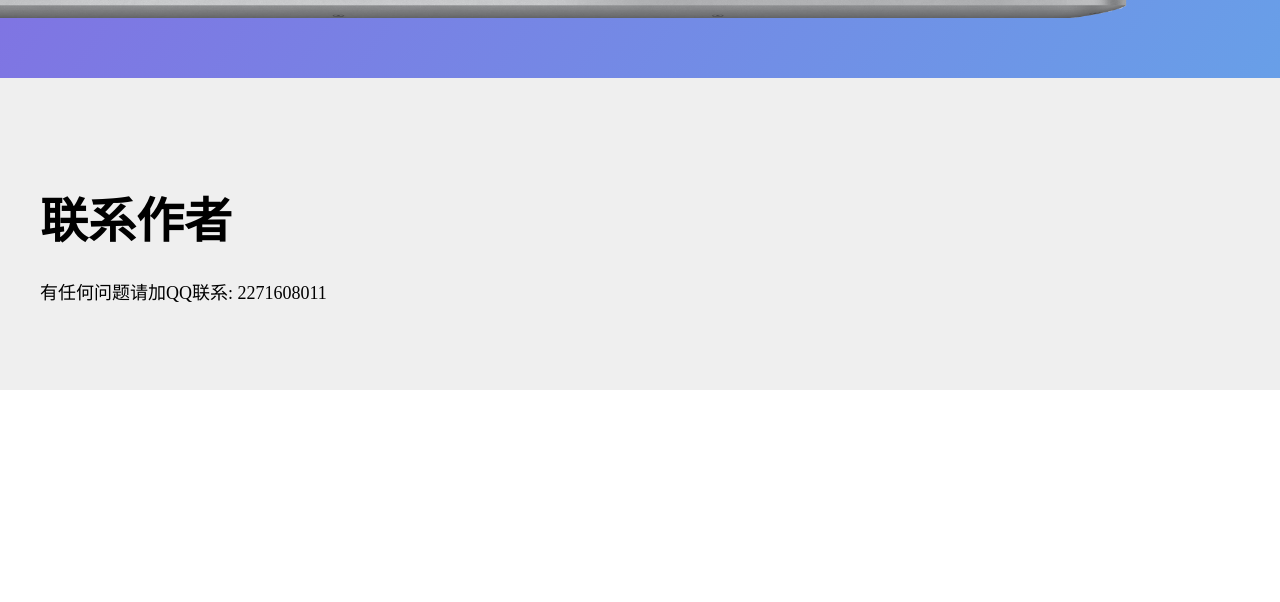
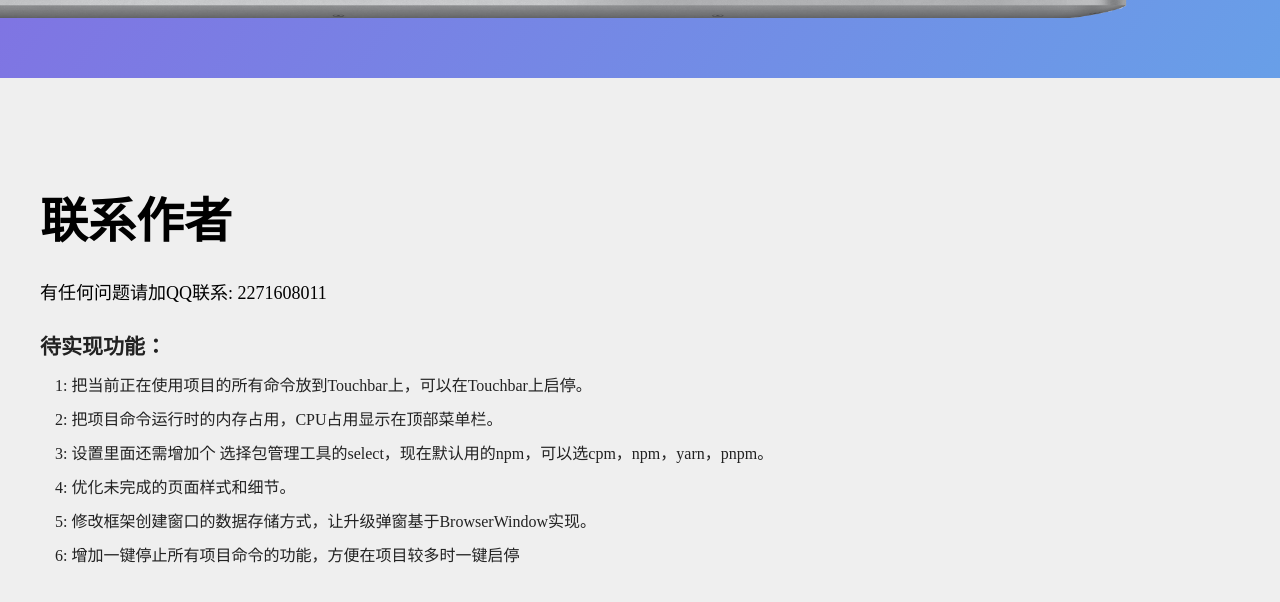
Before and after one commit to helpcode/EasyProject, an Electron app: page website/index.html in a window 1280 px wide. Shown: the part 5899-6501 px from the top of the page. Before the commit the page ends 6289 px from the top, so only its background shows below. Drawn offline with nearby package versions, Linux system fonts and the light colour scheme; no server answers; a web font is replaced by a local one.

Commit message:
修改官网增加 待实现功能

```diff
--- a/website/css/index.css
+++ b/website/css/index.css
@@ -146,3 +146,12 @@
 .contact {
     background: #efefef;
 }
+.contact ul {
+    margin-top: 12px;
+    padding-left: 15px;
+}
+.contact ul li {
+    margin-bottom: 10px;
+    font-size: 16px;
+    font-family: "desc";
+}
--- a/website/index.html
+++ b/website/index.html
@@ -80,7 +80,15 @@
                 <div class="padding item">
                     <div class="title">联系作者</div>
                     <div class="desc">有任何问题请加QQ联系: 2271608011</div>
-
+                    <h2>待实现功能：</h2>
+                    <ul>
+                        <li>1: 把当前正在使用项目的所有命令放到Touchbar上，可以在Touchbar上启停。</li>
+                        <li>2: 把项目命令运行时的内存占用，CPU占用显示在顶部菜单栏。</li>
+                        <li>3: 设置里面还需增加个 选择包管理工具的select，现在默认用的npm，可以选cpm，npm，yarn，pnpm。</li>
+                        <li>4: 优化未完成的页面样式和细节。</li>
+                        <li>5: 修改框架创建窗口的数据存储方式，让升级弹窗基于BrowserWindow实现。</li>
+                        <li>6: 增加一键停止所有项目命令的功能，方便在项目较多时一键启停</li>
+                    </ul>
                 </div>
             </div>
         </div>
```
